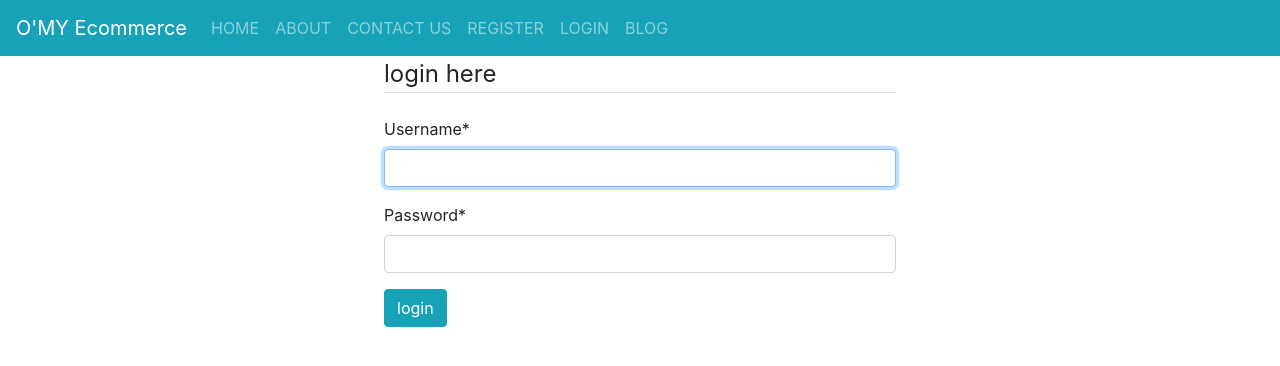
After one commit to bonifacengei5/my, a Django app: page /login/ in a window 1280 px wide. The commit adds this page. Shown: the top 366 px of the page. Run offline with Django 4.2, Linux system fonts and the light colour scheme; some libraries are stand-ins or nearby versions.

Commit message:
Added some things

```diff
--- a/morningDjangoHtmlFormsprojects/settings.py
+++ b/morningDjangoHtmlFormsprojects/settings.py
@@ -130,3 +130,5 @@ STATICFILES_DIRS = [
 # https://docs.djangoproject.com/en/4.2/ref/settings/#default-auto-field
 
 DEFAULT_AUTO_FIELD = 'django.db.models.BigAutoField'
+LOGIN_REDIRECT_URL = 'home-page'
+LOGIN_URL = 'user-login'
--- a/morningDjangoHtmlFormsprojects/urls.py
+++ b/morningDjangoHtmlFormsprojects/urls.py
@@ -16,14 +16,17 @@ Including another URLconf
 """
 from django.contrib import admin
 from django.urls import path
-from . import views
+from . import views as user_views
+from django.contrib.auth import views as auth_views
 
 urlpatterns = [
     path('admin/', admin.site.urls),
-    path('', views.index, name='home-page'),
-    path('add-product/', views.add_product, name='add-product-page'),
-    path('products/', views.products, name='all-products'),
-    path('delete-product/<id>', views.delete_product, name='del-prod'),
-    path('update-product/<id>', views.update_product, name='upd-product'),
-    path('register/', views.register, name='user-registration')
+    path('', user_views.index, name='home-page'),
+    path('add-product/', user_views.add_product, name='add-product-page'),
+    path('products/', user_views.products, name='all-products'),
+    path('delete-product/<id>', user_views.delete_product, name='del-prod'),
+    path('update-product/<id>', user_views.update_product, name='upd-product'),
+    path('register/', user_views .register, name='user-registration'),
+    path('login/', auth_views.LoginView.as_view(template_name='login.html'), name='user-login'),
+    path('logout/', auth_views.LogoutView.as_view(template_name='logout.html'), name='user-logout')
 ]
--- /dev/null
+++ b/templates/login.html
@@ -0,0 +1,17 @@
+{% extends 'master.html' %}
+{% load static %}
+{% load crispy_forms_tags %}
+{% load crispy_forms_filters %}
+{% block content %}
+    <form class="register-form" method="post" action="{%url 'user-login'%}">
+    {% csrf_token %}
+    <fieldset class="form-group">
+        <legend class="border-bottom mb-4">login here</legend>
+        {{ form|crispy }}
+        <div class="">
+            <input class="btn btn-info" value="login" type="submit">
+        </div>
+
+    </fieldset>
+    </form>
+{% endblock %}
--- a/templates/master.html
+++ b/templates/master.html
@@ -34,6 +34,7 @@
                 <li class="nav-item">
                     <a class="nav-link" href="#">CONTACT US</a>
                 </li>
+                {% if user.is_authenticated %}
                     <li class="nav-item">
                         <a class="nav-link" href="{% url 'all-products' %}">PRODUCTS</a>
                     </li>
@@ -41,12 +42,19 @@
                         <a class="nav-link" href="{% url 'add-product-page' %}">ADD PRODUCTS</a>
                     </li>
                     <li class="nav-item">
+                        <a class="nav-link" href="{% url 'user-logout' %}">LOGOUT</a>
+                    </li>
+
+                {% else %}
+                    <li class="nav-item">
                         <a class="nav-link" href="{% url 'user-registration' %}">REGISTER</a>
                     </li>
                     <li class="nav-item">
-                    <a class="nav-link" href="#">LOGIN</a>
+                        <a class="nav-link" href="{% url 'user-login' %}">LOGIN</a>
                     </li>
-                 <li class="nav-item">
+
+                {% endif %}
+
                 <a class="nav-link" href="#">BLOG</a>
                 </li>
 
```
Also changed, not shown: morningDjangoHtmlFormsprojects/views.py (+8 -1 lines), templates/logout.html (added, +8 -0 lines), db.sqlite3, morningDjangoHtmlFormsprojects/forms.py (line endings or trailing spaces). Lines whose indentation alone changed are shown as unchanged.
